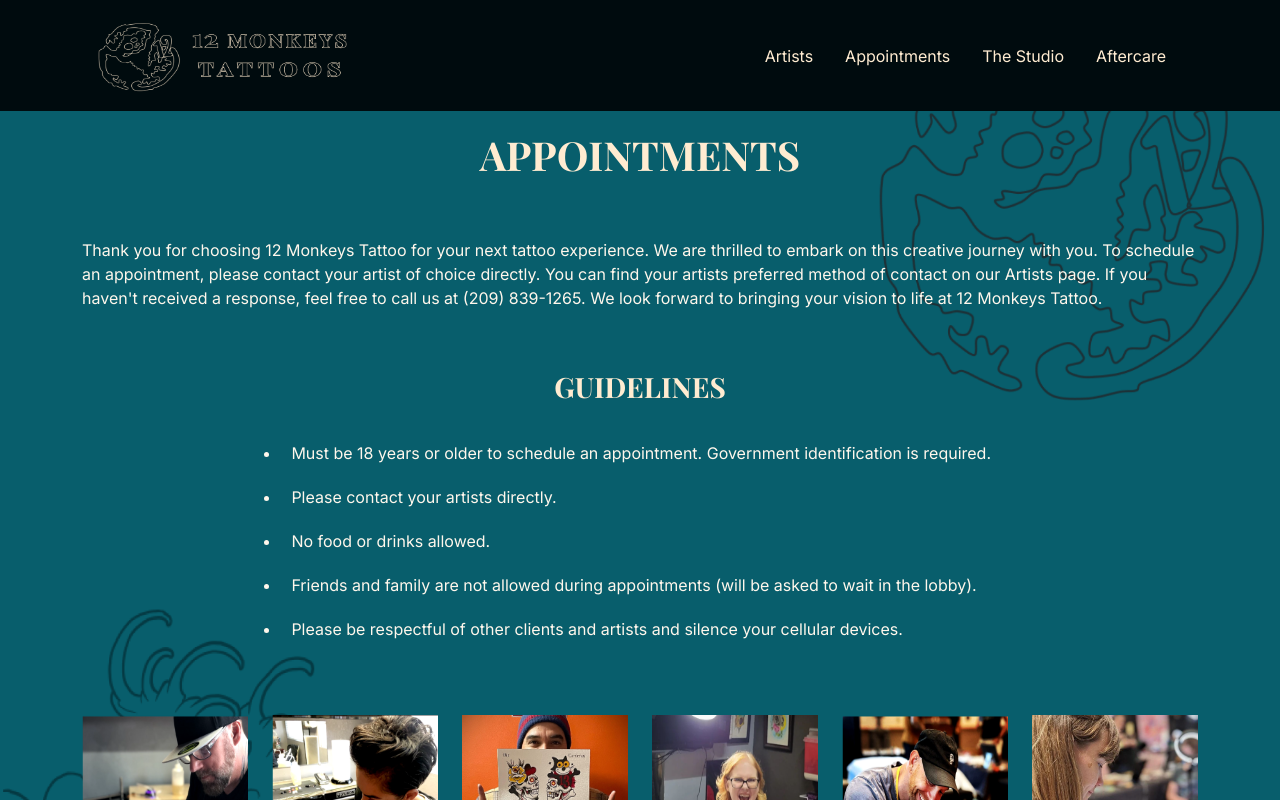
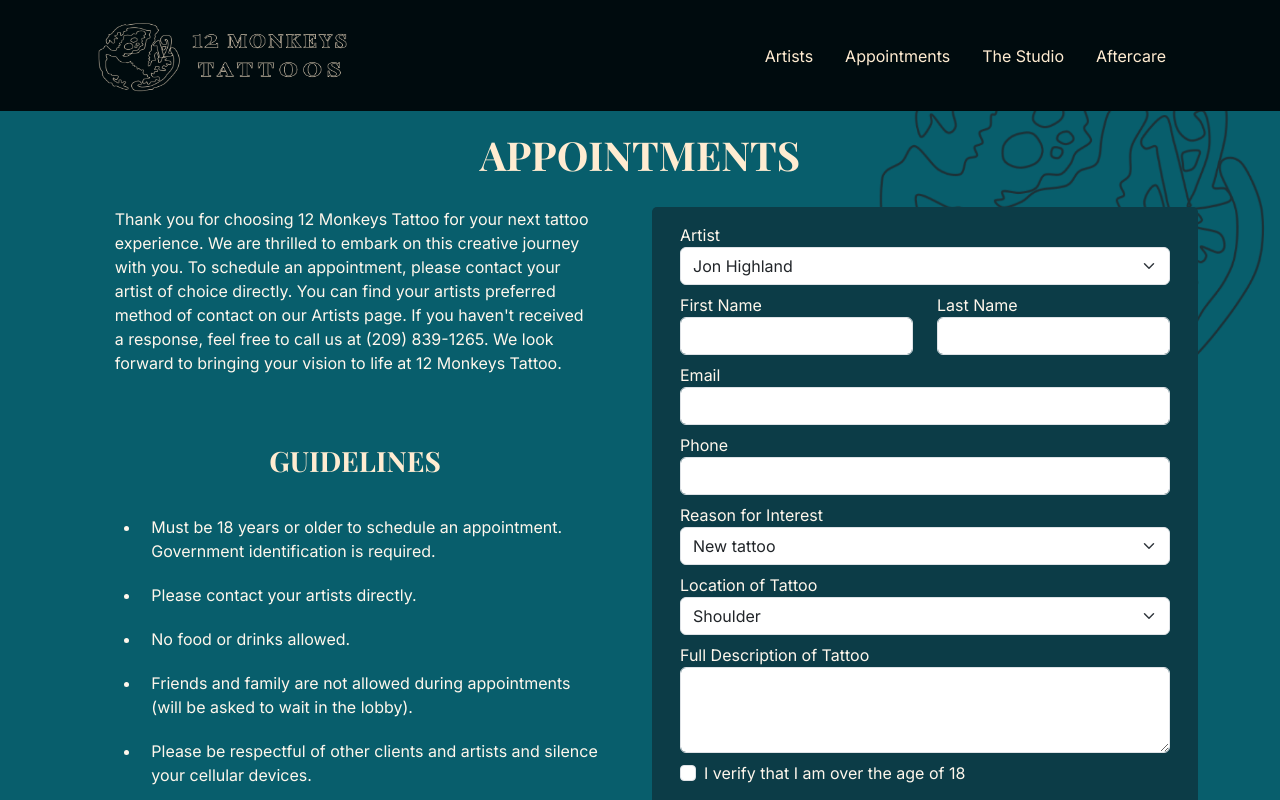
Before and after one commit to MJGowan/12monkeys, a Next.js app: page /appointments in a window 1280 px wide. Shown: the top 800 px of the page. Built offline with nearby package versions, Linux system fonts and the light colour scheme.

Commit message:
Updated Form, Functioning, Do Images Next

```diff
--- a/package.json
+++ b/package.json
@@ -15,7 +15,9 @@
     "@mui/icons-material": "^5.15.11",
     "@mui/material": "^5.15.11",
     "bootstrap": "^5.3.3",
+    "cloudinary": "^2.2.0",
     "next": "^14.1.4",
+    "next-cloudinary": "^6.5.1",
     "react": "^18",
     "react-bootstrap": "^2.10.2",
     "react-dom": "^18"
--- a/src/app/(pages)/appointments/page.tsx
+++ b/src/app/(pages)/appointments/page.tsx
@@ -1,6 +1,6 @@
 import React from 'react';
 import '@/styles/appoint.css';
-import {Container, Row, Col} from 'react-bootstrap';
+import { Container, Row, Col } from 'react-bootstrap';
 import Contact from '@/components/contact/contact';
 
 export default function Appointments() {
@@ -12,13 +12,11 @@
             <h1 className='title header'>APPOINTMENTS</h1>
           </Col>
         </Row>
-          {/* d-block d-lg-none */}
-        <Row className='mt-2 mb-4'>
-          <Col className='txtCol'>
+        <Row>
+          <Col className='col-12 col-lg-6'>
+            <Col className='col-12 txtCol'>
               <p>Thank you for choosing 12 Monkeys Tattoo for your next tattoo experience. We are thrilled to embark on this creative journey with you. To schedule an appointment, please contact your artist of choice directly. You can find your artists preferred method of contact on our Artists page. If you haven't received a response, feel free to call us at (209) 839-1265. We look forward to bringing your vision to life at 12 Monkeys Tattoo.</p>
             </Col>
-        </Row>
-        <Row>
             <Col className='col-12 guidelinesCol'>
               <h3 className='header text-center'>GUIDELINES</h3>
               <ul className='ul'>
@@ -29,34 +27,29 @@
                 <li>Please be respectful of other clients and artists and silence your cellular devices.</li>
               </ul>
             </Col>
-          {/* <Col className='col-12 col-lg-6 formCol'>
-           <Contact/>
-          </Col> */}
+          </Col>
+          <Col className='col-12 col-lg-6 formCol'>
+            <Contact />
+          </Col>
         </Row>
-          {/* d-none d-lg-block */}
-        {/* <Row className='my-5 d-none d-lg-block'>
-          <Col className='txtCol'>
-            <p>Thank you for choosing 12 Monkeys Tattoo for your next tattoo experience. We are thrilled to embark on this creative journey with you. To schedule an appointment, please contact your artist of choice directly. You can find your artists preferred method of contact on our Artists page. If you haven't received a response, feel free to call us at (209) 839-1265. We look forward to bringing your vision to life at 12 Monkeys Tattoo.</p>
-          </Col>
-        </Row> */}
         <Row className='my-5'>
           <Col className='col-6 col-sm-4 col-lg-2'>
-            <img className='artistImg' src='/jonHighland.png' alt='An image of artist and shop owner Jon Highland'/>
+            <img className='artistImg' src='/jonHighland.png' alt='An image of artist and shop owner Jon Highland' />
           </Col>
           <Col className='col-6 col-sm-4 col-lg-2'>
-            <img className='artistImg' src='/kristalElaine.png' alt='An image of artist Kristal Elaine'/>
+            <img className='artistImg' src='/kristalElaine.png' alt='An image of artist Kristal Elaine' />
           </Col>
           <Col className='col-6 col-sm-4 col-lg-2'>
-            <img className='artistImg' src='/ricCardenas.png' alt='An image of Ric Cardenas'/>
+            <img className='artistImg' src='/ricCardenas.png' alt='An image of Ric Cardenas' />
           </Col>
           <Col className='col-6 col-sm-4 col-lg-2'>
-            <img className='artistImg' src='/jessicaOrsua.png' alt='An image of artist Jessica Orsua'/>
+            <img className='artistImg' src='/jessicaOrsua.png' alt='An image of artist Jessica Orsua' />
           </Col>
           <Col className='col-6 col-sm-4 col-lg-2'>
-            <img className='artistImg' src='/dannyJuge.png' alt='An image of artist Danny Juge'/>
+            <img className='artistImg' src='/dannyJuge.png' alt='An image of artist Danny Juge' />
           </Col>
           <Col className='col-6 col-sm-4 col-lg-2'>
-            <img className='artistImg' src='/ashleyHess.png' alt='An image of artist Ashley Hess'/>
+            <img className='artistImg' src='/ashleyHess.png' alt='An image of artist Ashley Hess' />
           </Col>
         </Row>
       </Container>
--- a/src/components/contact/contact.tsx
+++ b/src/components/contact/contact.tsx
@@ -1,14 +1,12 @@
 'use client'
 
-import React, {useRef} from 'react';
-import { Container, Row, Col, FormSelect, FormControl } from 'react-bootstrap';
+import React, { useRef } from 'react';
+import { Container, Row, Col, FormGroup, FormLabel, FormSelect, FormControl, FormText, FormCheck } from 'react-bootstrap';
 import emailjs from '@emailjs/browser';
+import '@/styles/contact.css';
+import { getCldImageUrl, CldUploadButton } from 'next-cloudinary';
 
 export default function Contact() {
-
-    // jonstattoos.net for form example
-    // tattoo request form questions 1-7 and attach reference photos
-    // phone number, placement, full description of tattoo, attach reference photos, verify over 18?,
 
     // fix type:any later
     const form: any = useRef();
@@ -22,52 +20,114 @@
         })
             .then(
                 () => {
-            console.log('SUCCESS!');
+                    alert("Message Sent");
                 },
                 // fix type:any later
                 (error: any) => {
-            console.log('FAILED...', error.text);
+                    alert(`Message Failed. ${error.text}`)
                 }
             )
     }
 
     return (
-        <form ref={form} onSubmit={sendEmail} className='form px-3 py-3'>
+        <form id='form' ref={form} onSubmit={sendEmail} className='form px-3 py-3'>
             <Container>
                 <Row className='mb-2'>
                     <Col>
-                        <label>Email</label>
-                        <FormControl type='email' name='user_email' />
-                    </Col>
-                </Row>
-                <Row className='mb-2'>
-                    <Col>
                         <label>Artist</label>
-                        <FormSelect name='artist_email'>
+                        <FormSelect name='artist_email' required>
                             <option value='12mk@sbcglobal.net'>Jon Highland</option>
                             <option value='kristalelainetattoos@gmail.com'>Kristal Elaine</option>
                             <option value='musicnartrc@yahoo.com'>Ric Cardenas</option>
                             <option value='mccrackintattoos@gmail.com'>Jessica Orsua</option>
                             <option value='djuge01@gmail.com'>Danny Juge</option>
                             <option value='fawn715@gmail.com'>Ashley Hess</option>
+                            <option value='madelinejgowan@gmail.com'>Maddie</option>
                         </FormSelect>
                     </Col>
                 </Row>
                 <Row className='mb-2'>
                     <Col>
-                        <label>Name</label>
-                        <FormControl type='text' name='user_name' />
+                        <label>First Name</label>
+                        <FormControl required type='text' name='user_fname' />
+                    </Col>
+                    <Col>
+                        <label>Last Name</label>
+                        <FormControl required type='text' name='user_lname' />
                     </Col>
                 </Row>
                 <Row className='mb-2'>
                     <Col>
-                        <label>Message</label>
-                        <FormControl as='textarea' rows={3} name='message' />
+                        <label>Email</label>
+                        <FormControl required type='email' name='user_email' />
                     </Col>
                 </Row>
-                <Row>
+                <Row className='mb-2'>
                     <Col>
-                        <button className='subBtn w-100' type='submit' value='Send'>Submit</button>
+                        <label>Phone</label>
+                        <FormControl required type='text' name='user_phone' />
+                    </Col>
+                </Row>
+                <Row className='mb-2'>
+                    <Col>
+                        <label>Reason for Interest</label>
+                        <FormSelect name='tattoo_reason' required>
+                            <option value='New tattoo'>New tattoo</option>
+                            <option value='Complete an existing tattoo'>Complete an existing tattoo</option>
+                        </FormSelect>
+                    </Col>
+                </Row>
+                <Row className='mb-2'>
+                    <Col>
+                        <label>Location of Tattoo</label>
+                        <FormSelect name='tattoo_location' required>
+                            <option value='Shoulder'>Shoulder</option>
+                            <option value='Sleeve'>Full Sleeve</option>
+                            <option value='Bicep'>Bicep</option>
+                            <option value='Forearm'>Forearm</option>
+                            <option value='Hand'>Hand(s)</option>
+                            <option value='Ribcage'>Ribcage</option>
+                            <option value='Sternum'>Sternum</option>
+                            <option value='Stomach'>Stomach</option>
+                            <option value='Back'>Back</option>
+                            <option value='Hip'>Hip</option>
+                            <option value='Leg'>Full Leg</option>
+                            <option value='Thigh'>Thigh</option>
+                            <option value='Calf'>Calf</option>
+                            <option value='Shin'>Shin</option>
+                            <option value='Foot'>Foot/Feet</option>
+                            <option value='Other'>Other (explain)</option>
+                        </FormSelect>
+                    </Col>
+                </Row>
+                <Row className='mb-2'>
+                    <Col>
+                        <label>Full Description of Tattoo</label>
+                        <FormControl as='textarea' rows={3} name='tattoo_description' required />
+                    </Col>
+                </Row>
+                {/* <Row className='mb-1'>
+                    <Col>
+                        <FormGroup controlId="formFileMultiple1" className="mb-3">
+                            <FormLabel>Reference Photo(s)</FormLabel>
+                            <FormControl type="file" multiple name='reference_photos' required />
+                            <FormText className='formtxt'>Max 50kb total, please zip files. Include photos of area you want tattooed.</FormText>
+                        </FormGroup>
+                    </Col>
+                </Row> */}
+                {/* <Row className='mb-1'>
+                    <Col>
+                        <CldUploadButton uploadPreset="ml_default" />
+                    </Col>
+                </Row> */}
+                <Row className='mb-2'>
+                    <Col>
+                        <FormCheck required type="checkbox" label="I verify that I am over the age of 18" />
+                    </Col>
+                </Row>
+                <Row className='my-3'>
+                    <Col>
+                        <button className='subBtn w-100' type='submit' value='submit'>Submit</button>
                     </Col>
                 </Row>
             </Container>
--- a/src/styles/appoint.css
+++ b/src/styles/appoint.css
@@ -1,9 +1,5 @@
 #appointments li {
     padding: 10px;
-}
-
-.txtCol {
-    margin-top: 2%;
 }
 
 .form {
@@ -31,31 +27,6 @@
     height: 100%;
 }
 
-@media screen and (max-width: 992px) {
-    .artistImg{
-        padding-bottom: 20px;
-    }
-}
-
-@media screen and (min-width: 992px) and (max-width: 1200px) {
-    #appointments ul{
-        margin-left: 10%;
-    }
-}
-
-@media screen and (min-width: 1200px) and (max-width: 1400px) {
-    #appointments ul{
-        margin-left: 15%;
-    }
-}
-
-@media screen and (min-width: 1400px) {
-    #appointments ul {
-        margin-left: 20%;
-    }
-}
-
-/*
 @media screen and (max-width: 768px) {
     #appointments ul{
         margin: 0;
@@ -85,12 +56,20 @@
     #appointments ul {
        margin: 0;
     }
+    .txtCol{
+        padding: 4%;
+        padding-top: 0;
+    }
 }
 
 @media screen and (min-width: 1200px) and (max-width: 1400px) {
     #appointments ul {
         margin-left: 5%;
         margin-right: 3%;
+    }
+    .txtCol{
+        padding: 6%;
+        padding-top: 0;
     }
 }
 
@@ -99,4 +78,8 @@
         margin-left: 5%;
         margin-right: 3%;
     }
-} */
+    .txtCol{
+        padding: 7%;
+        padding-top: 2%;
+    }
+}
--- /dev/null
+++ b/src/styles/contact.css
@@ -0,0 +1,9 @@
+form{
+    color: black;
+}
+label{
+    color: #FFF7EC;
+}
+.formtxt{
+    color: #a7a7a7;
+}
```
Also changed, not shown: 1 other file (tests, documents, lock files or other folders). Lines whose indentation alone changed are shown as unchanged.
